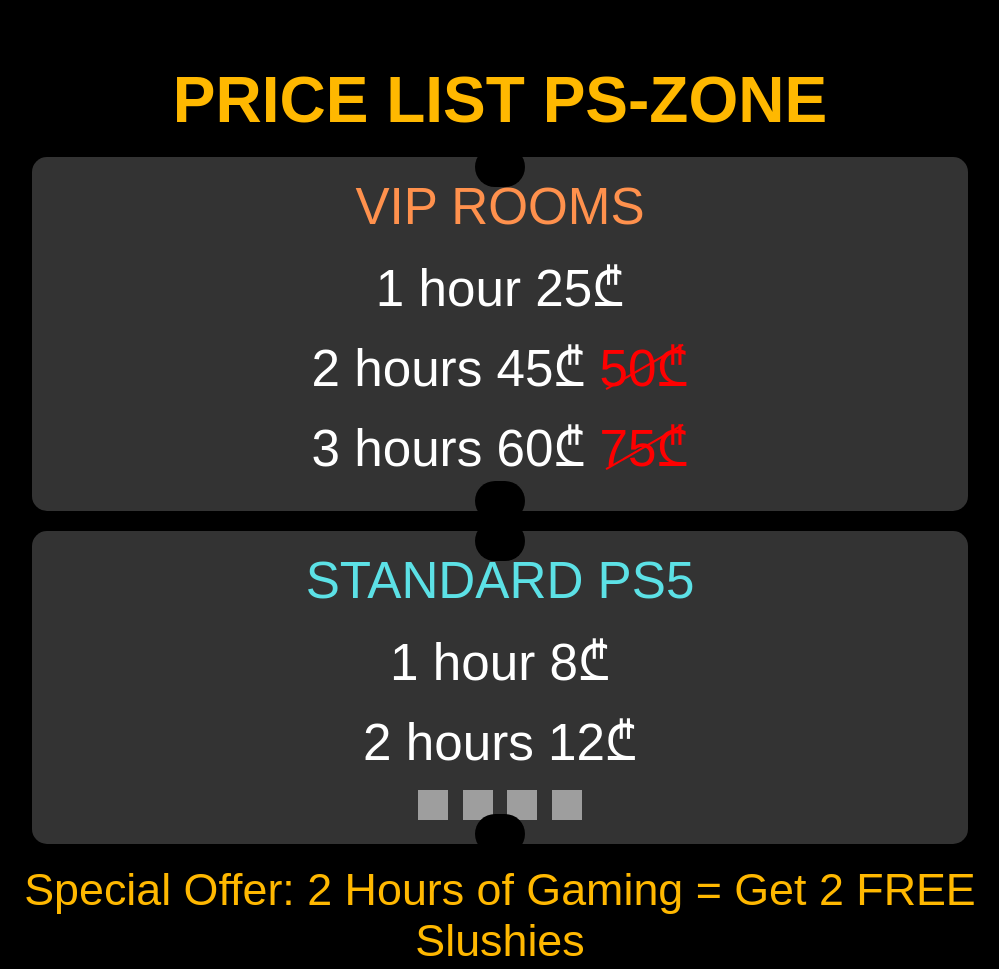
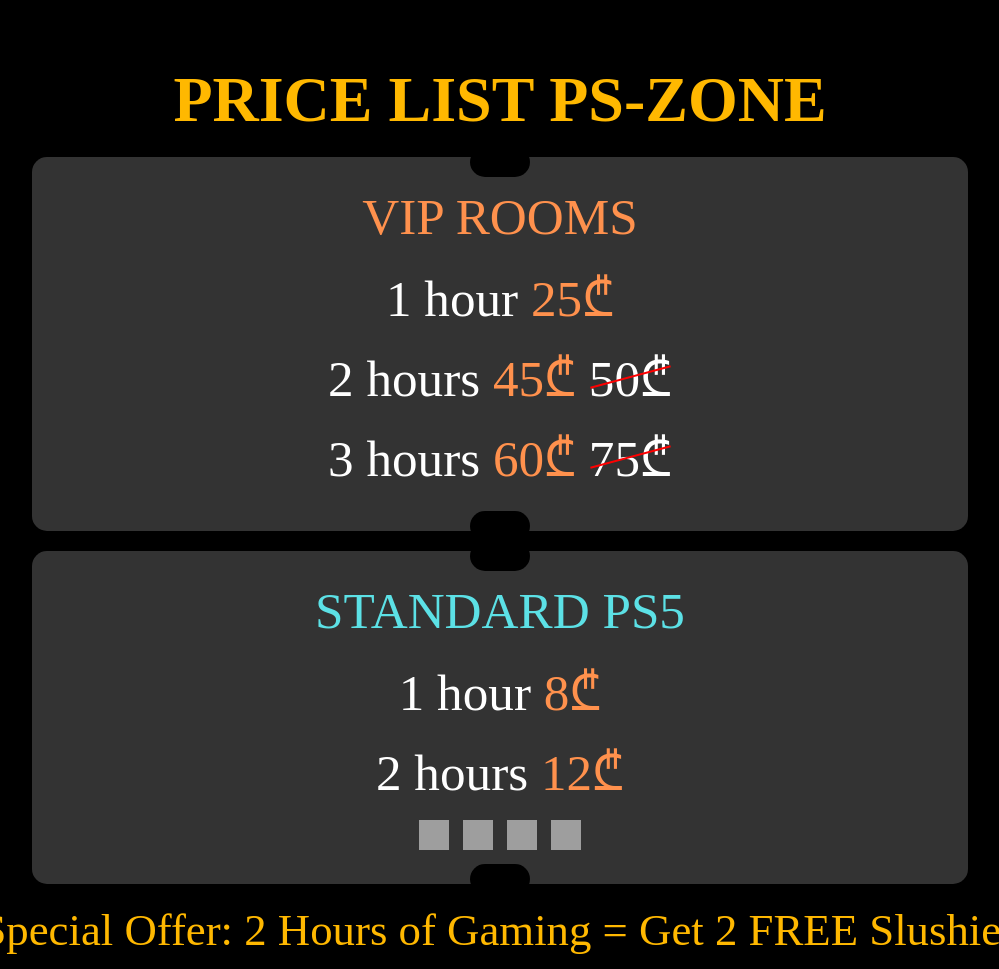
Before and after one commit to lmaisu/PS-Zone-Price-List, a plain HTML site: page index.html in a window 1280 px wide. Shown: the whole page, without its empty margins (140-1139 px from the left). Drawn offline with Linux system fonts and the light colour scheme; grey boxes are pictures that could not be loaded.

Commit message:
Update index.html

```diff
--- a/index.html
+++ b/index.html
@@ -6,7 +6,7 @@
     <title>Price List PS-Zone</title>
     <style>
         body {
-            font-family: 'Agrandir Grand', sans-serif;
+            font-family: 'Agrandir Grand';
             background-color: #000000;
             color: #ffffff;
             margin: 0;
@@ -28,7 +28,7 @@
         .ticket {
             position: relative;
             background-color: #333333;
-            padding: 20px;
+            padding: 30px;
             border-radius: 15px;
             margin: 0 auto 20px;
             width: 90%;
@@ -38,8 +38,8 @@
         .ticket::after {
             content: '';
             position: absolute;
-            width: 50px;
-            height: 40px;
+            width: 60px;
+            height: 30px;
             background-color: #000000;
             border-radius: 20px;
         }
@@ -67,7 +67,7 @@
             color: #ffffff;
         }
         .price .old-price {
-            color: red;
+            color: ;
             position: relative;
             display: inline-block;
         }
@@ -77,12 +77,12 @@
             top: 50%;
             left: 0;
             right: 0;
-            height: 1.5px;
+            height: 2px;
             background-color: red;
-            transform: rotate(-30deg);
+            transform: rotate(-15deg);
         }
         .price .new-price {
-            color: #ffffff;
+            color: #ff914d;
         }
         .controllers {
             margin-top: 15px;
```
